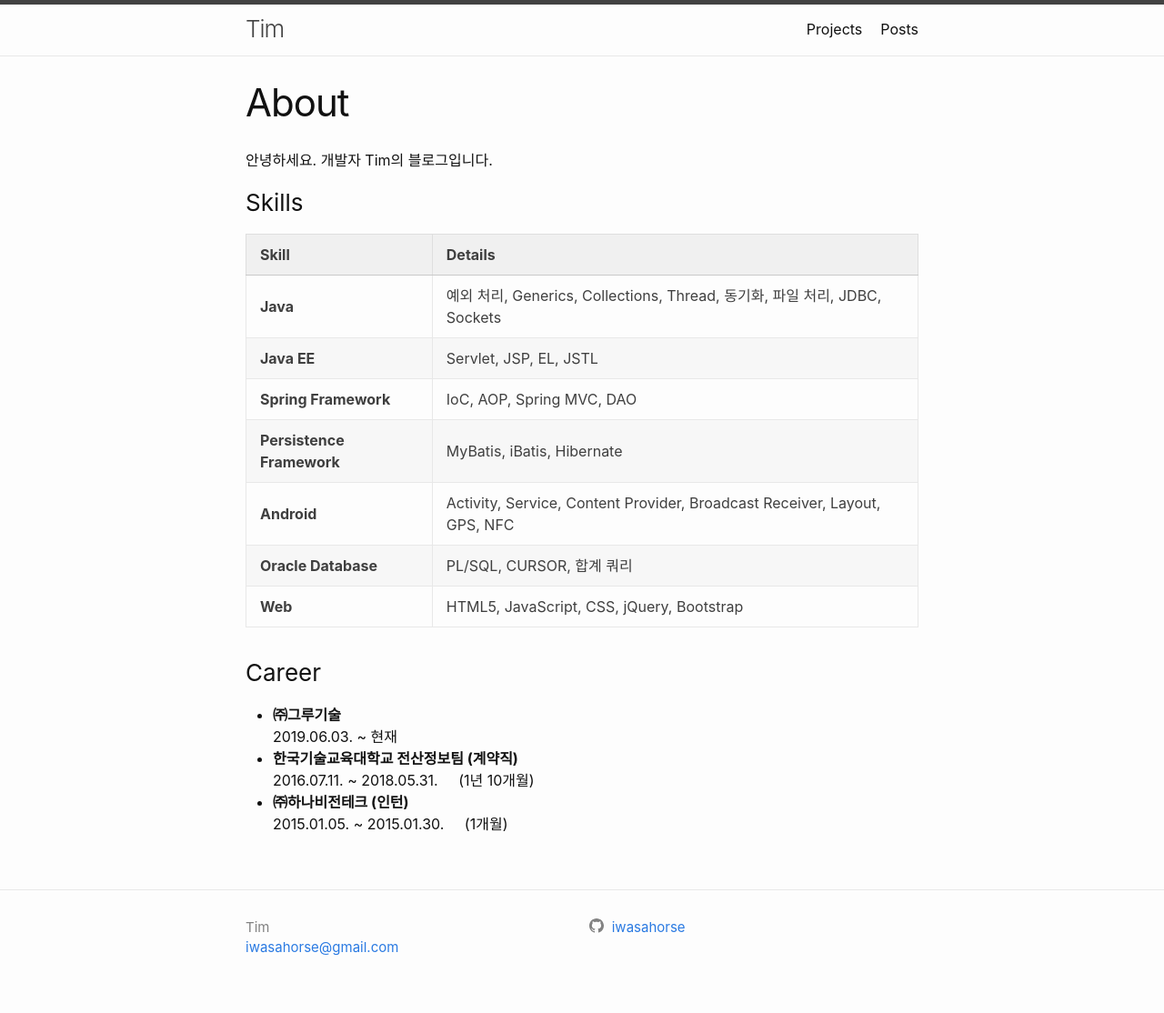
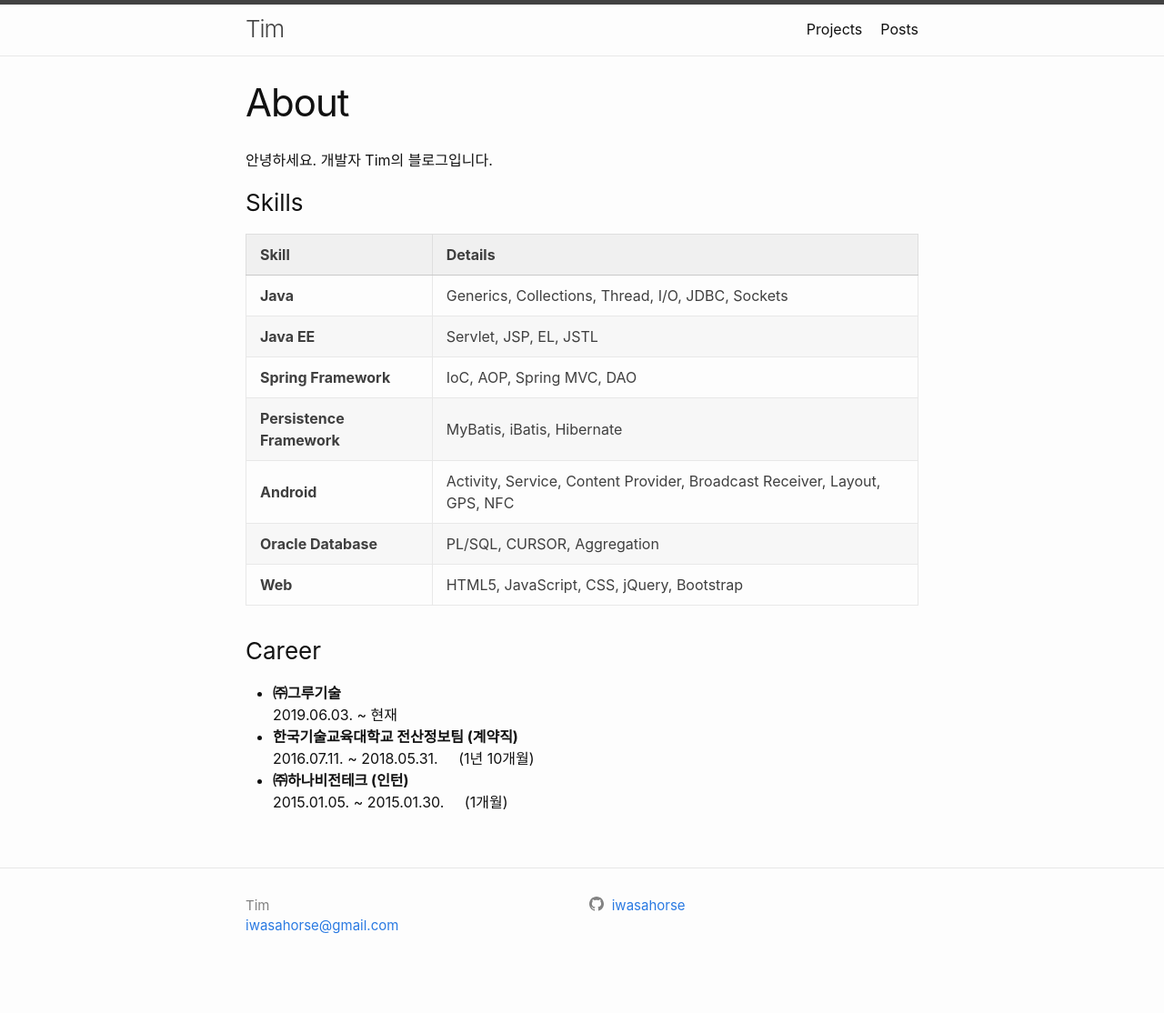
Before and after one commit to majortim/majortim.github.io, a Jekyll site: the page built from index.md, in a window 1280 px wide. Shown: the whole page at 91% size. Built offline with Jekyll 4.4.1, drawn with Linux system fonts in a browser that asks for light colours; after the commit the page ends 1090 px from its top, so only the background shows below that.

```diff
--- a/index.md
+++ b/index.md
@@ -10,12 +10,12 @@ title: About
 |---
 | Skill | Details |
 |-|-|
-| **Java** | 예외 처리, Generics, Collections, Thread, 동기화, 파일 처리, JDBC, Sockets|
+| **Java** | Generics, Collections, Thread, I/O, JDBC, Sockets|
 | **Java EE** | Servlet, JSP, EL, JSTL |
 | **Spring Framework** | IoC, AOP, Spring MVC, DAO |
 | **Persistence Framework** | MyBatis, iBatis, Hibernate |
 | **Android** | Activity, Service, Content Provider, Broadcast Receiver, Layout, GPS, NFC |
-| **Oracle Database** | PL/SQL, CURSOR, 합계 쿼리
+| **Oracle Database** | PL/SQL, CURSOR, Aggregation
 | **Web** | HTML5, JavaScript, CSS, jQuery, Bootstrap
 |---
 
```
